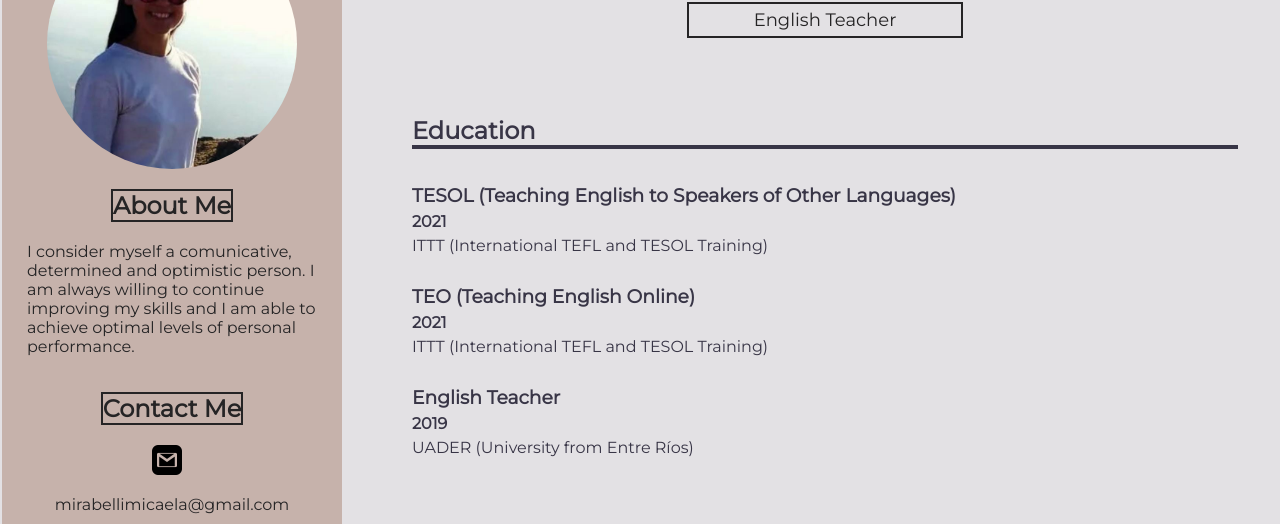
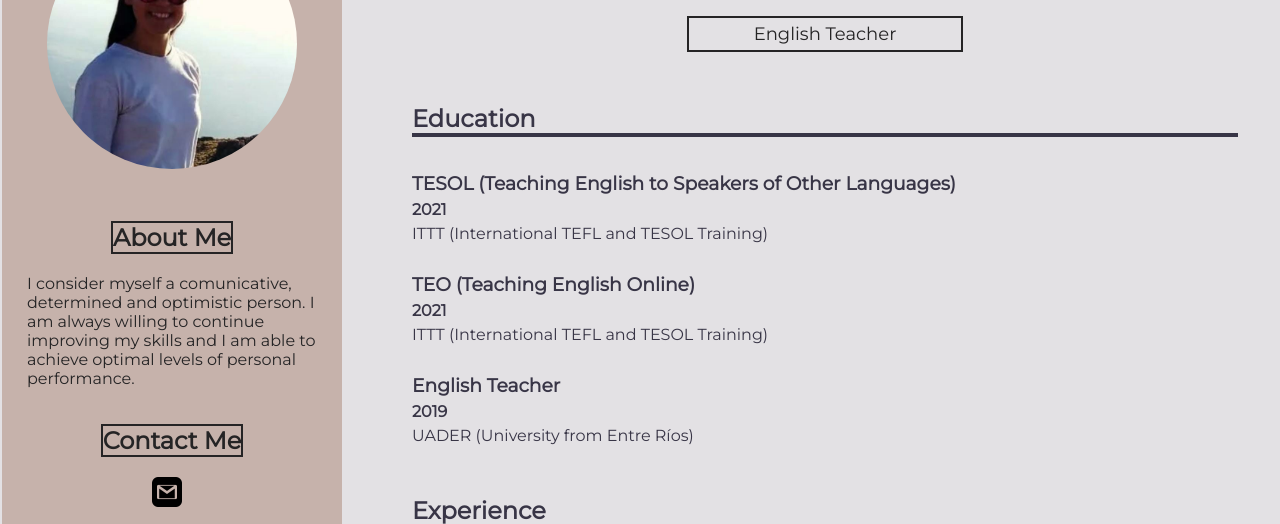
Before and after one commit to MicaelaLMirabelli/my-cv, a website: page public/index.html in a window 1280 px wide. Shown: the part 115-639 px from the top of the page. Drawn offline with Linux system fonts and the light colour scheme.

Commit message:
fix spacing

```diff
--- a/public/style.css
+++ b/public/style.css
@@ -9,8 +9,6 @@ body {
     margin: 2px;
 
 }
-
-
 
 aside {
     background-color: #C6B2AB;
@@ -26,13 +24,12 @@ main {
     display: flex;
     flex-direction: column;
     justify-content: center;
-
 }
 
 section {
     background-color: #E3E1E4;
     color: #383546;
-    padding: 40px;
+    padding: 0 40px;
 }
 
 #profile-picture-container {
@@ -42,7 +39,7 @@ section {
     height: 250px;
     border-radius: 50%;
     background-size: cover;
-    margin-top: 2rem;
+    margin: 2rem 0;
 }
 
 h1 {
@@ -62,6 +59,7 @@ h1 {
     text-align: center;
     align-self: center;
     font-size: large;
+    margin: 2rem 0;
 }
 
 #contact,
@@ -70,13 +68,11 @@ h1 {
     padding: 0px 25px;
     width: 100%;
     box-sizing: border-box;
-
 }
 
 #contact ul {
     list-style: none;
     padding: 0px;
-
 }
 
 #contact li {
```
